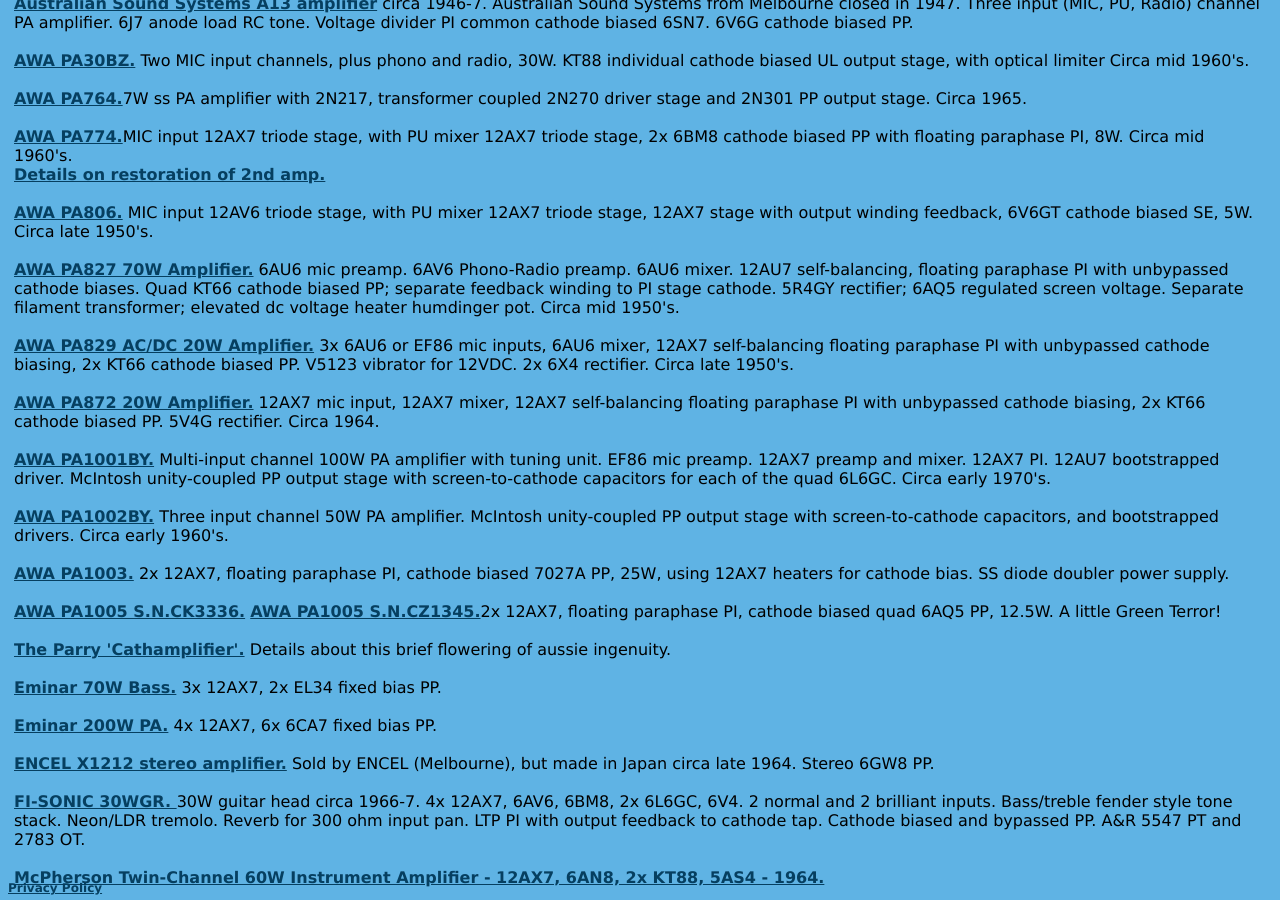
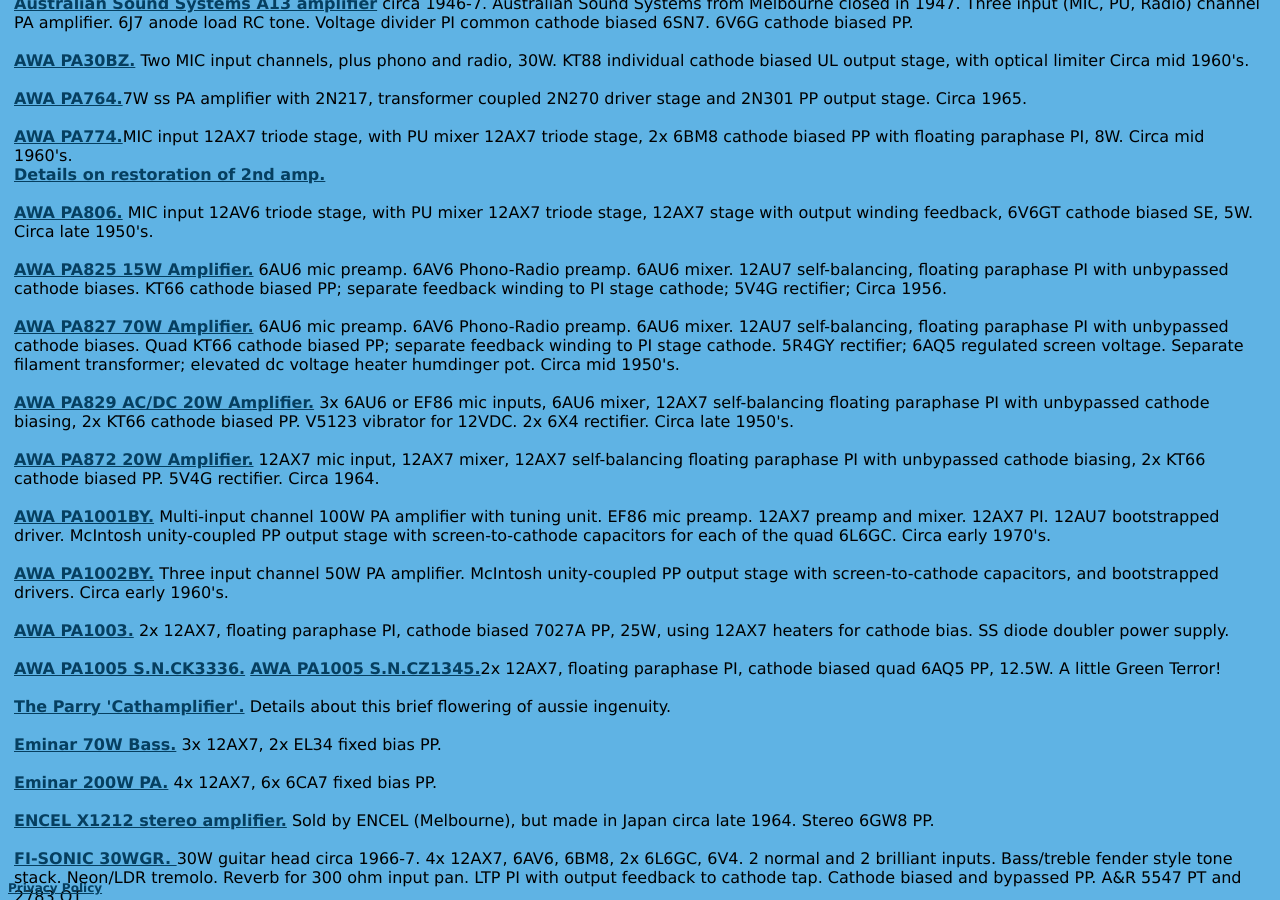
Before and after one commit to michael-robbins/michael-robbins.github.io, a Jekyll site: the page built from projects/amplifier.html, in a window 1280 px wide and 900 px high, scrolled down 983 px. Built offline with Jekyll 4.4.1, drawn with Linux system fonts in a browser that asks for light colours.

Commit message:
Update amplifier.html

```diff
--- a/projects/amplifier.html
+++ b/projects/amplifier.html
@@ -66,7 +66,9 @@
       <a href="/static/AWA%20AMPLIFIER%20TYPE%20PA806.pdf">AWA PA806.</a> MIC input 12AV6 triode stage, with PU mixer 12AX7 triode stage, 12AX7 stage with output winding feedback, 6V6GT cathode biased SE, 5W. Circa late 1950's.
       <br />
       <br />
-      <a href="/static/AWA PA827 amplifier.pdf">AWA PA827 70W Amplifier.</a> 6AU6 mic preamp. 6AV6 Phono-Radio preamp. 6AU6 mixer. 12AU7 self-balancing, floating paraphase PI with unbypassed cathode biases. Quad KT66 cathode biased PP; separate feedback winding to PI stage cathode. 5R4GY rectifier; 6AQ5 regulated screen voltage. Separate filament transformer; elevated dc voltage heater humdinger pot. Circa mid 1950's.
+      <a href="/static/AWA PA825 amplifier.pdf">AWA PA825 15W Amplifier.</a> 6AU6 mic preamp. 6AV6 Phono-Radio preamp. 6AU6 mixer. 12AU7 self-balancing, floating paraphase PI with unbypassed cathode biases. KT66 cathode biased PP; separate feedback winding to PI stage cathode; 5V4G rectifier;  Circa 1956.
+      <br />
+      <br /><a href="/static/AWA PA827 amplifier.pdf">AWA PA827 70W Amplifier.</a> 6AU6 mic preamp. 6AV6 Phono-Radio preamp. 6AU6 mixer. 12AU7 self-balancing, floating paraphase PI with unbypassed cathode biases. Quad KT66 cathode biased PP; separate feedback winding to PI stage cathode. 5R4GY rectifier; 6AQ5 regulated screen voltage. Separate filament transformer; elevated dc voltage heater humdinger pot. Circa mid 1950's.
       <br />
       <br />
       <a href="/static/AWA PA829 amplifiers.pdf">AWA PA829 AC/DC 20W Amplifier.</a> 3x 6AU6 or EF86 mic inputs, 6AU6 mixer, 12AX7 self-balancing floating paraphase PI with unbypassed cathode biasing, 2x KT66 cathode biased PP. V5123 vibrator for 12VDC. 2x 6X4 rectifier. Circa late 1950's.
```
